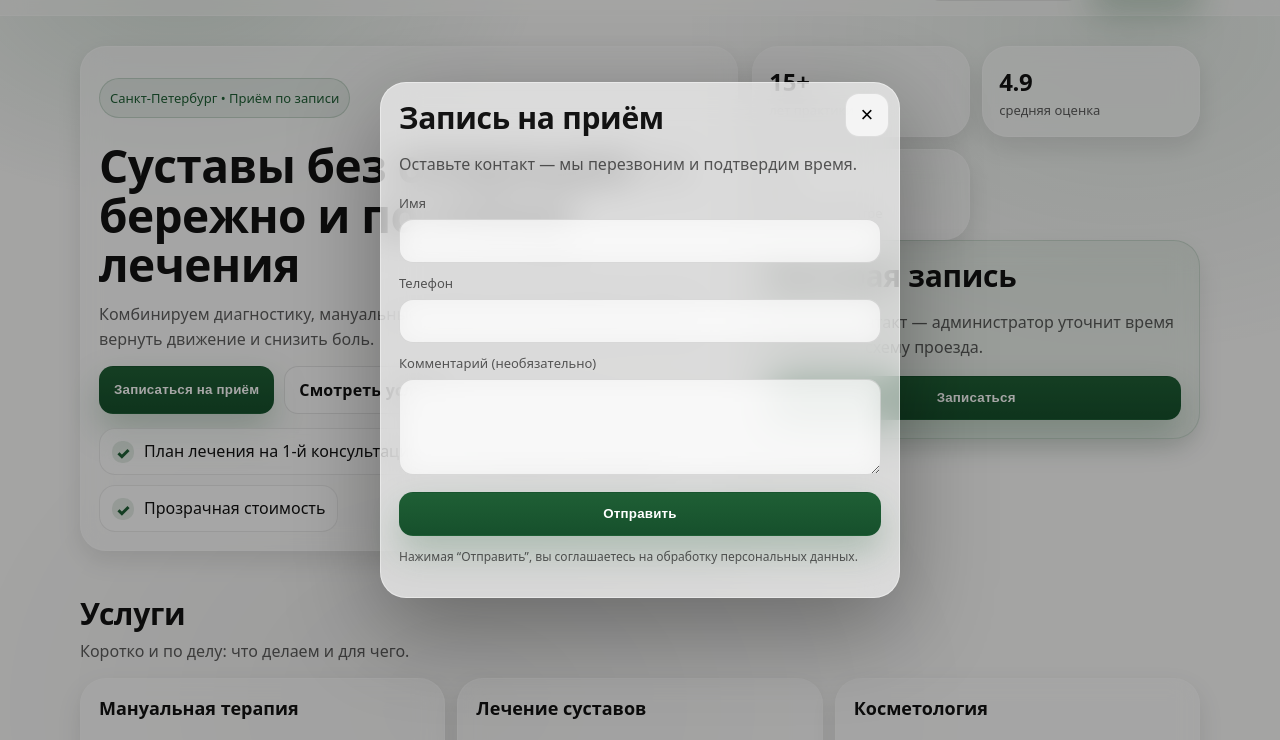
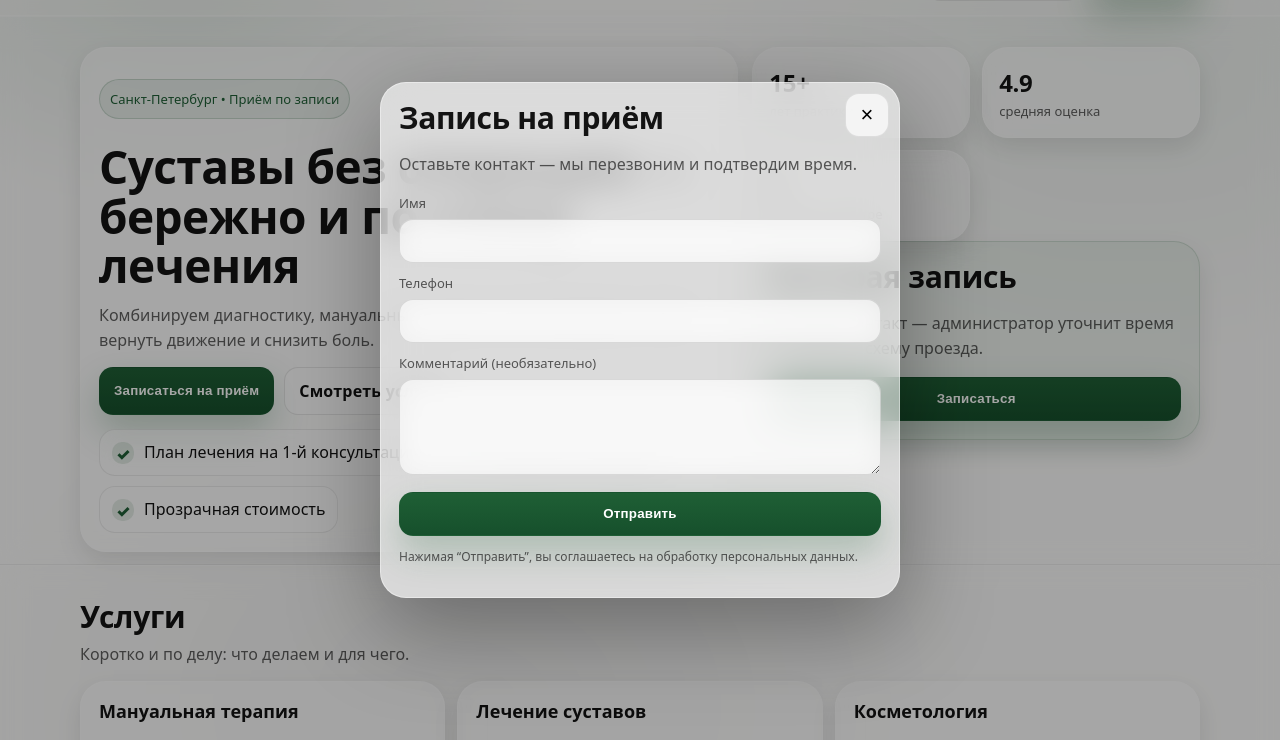
Before and after one commit to ponizov7777-svg/TEST, a plain HTML site: page index.html in a window 1280 px wide. Shown: the part 60-800 px from the top of the page. Drawn offline with Linux system fonts and the light colour scheme.

Commit message:
стекло

```diff
--- a/styles.css
+++ b/styles.css
@@ -664,3 +664,23 @@ a{ color:inherit; }
 @media (prefers-reduced-motion: reduce){
   *{ animation:none !important; transition:none !important; scroll-behavior:auto !important; }
 }
+.section,
+.hero,
+.footer,
+.mobile{
+  background: rgba(255,255,255,.40);
+  border-top: 1px solid rgba(255,255,255,.35);
+  border-bottom: 1px solid rgba(19,19,19,.06);
+}
+
+/* Если браузер умеет blur фона — включаем настоящий “frosted glass” */
+@supports ((-webkit-backdrop-filter: blur(10px)) or (backdrop-filter: blur(10px))){
+  .section,
+  .hero,
+  .footer,
+  .mobile{
+    background: rgba(255,255,255,.28);
+    -webkit-backdrop-filter: blur(14px);
+    backdrop-filter: blur(14px);
+  }
+}
```
